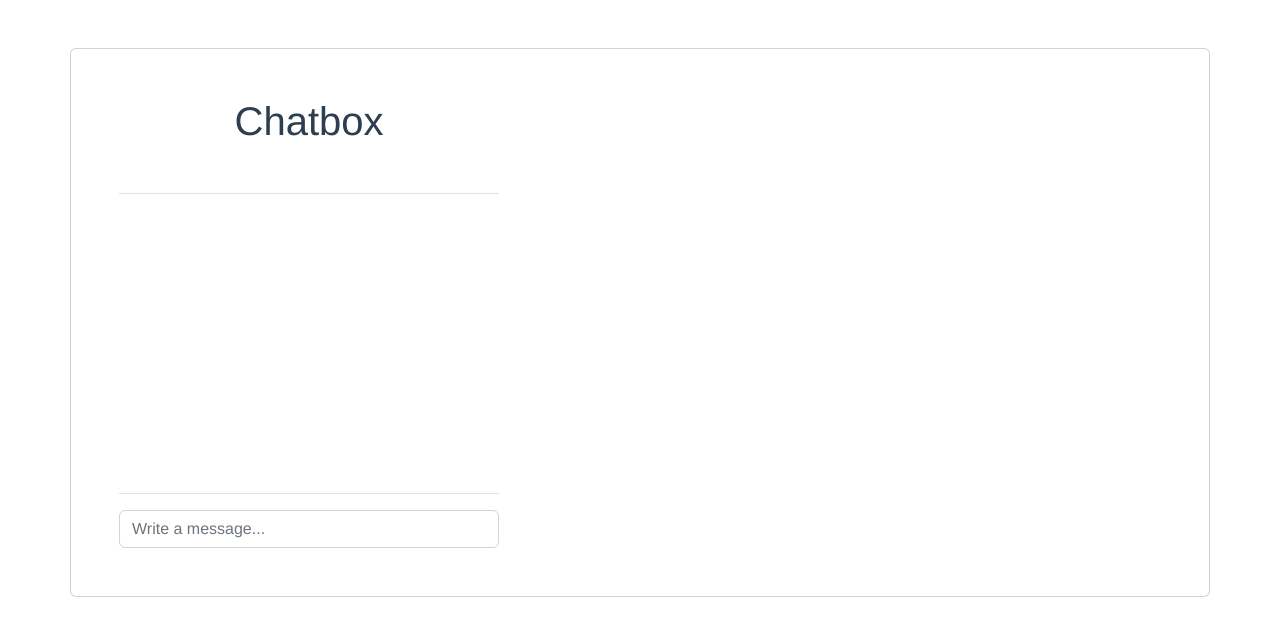
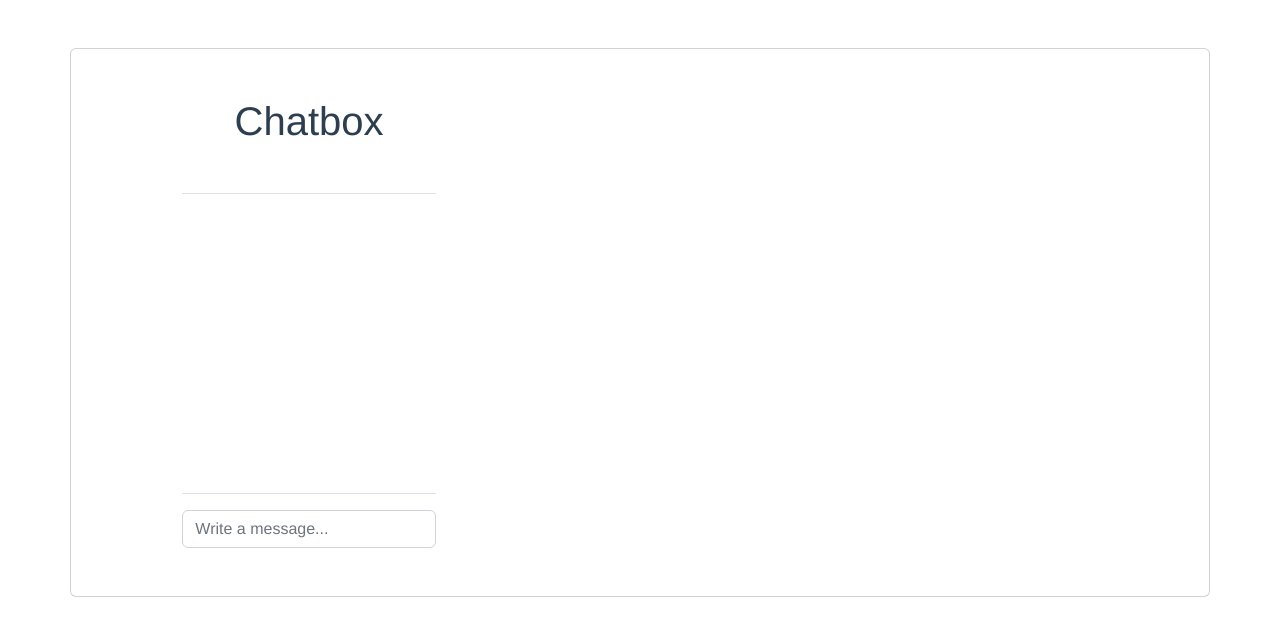
Before and after one commit to GozzAgu/Guest-code-generator, a Vue app: page /chat in a window 1280 px wide. Shown: the top 636 px of the page. Built offline with nearby package versions, Linux system fonts and the light colour scheme.

Commit message:
fix: fixed chatbox sizing

```diff
--- a/src/views/Chat.vue
+++ b/src/views/Chat.vue
@@ -2,10 +2,10 @@
     <div class="container card mt-5 p-5">
         <div class="d-flex flex-column align-items-stretch flex-shrink-0 bg-white" style="width: 380px;">
             <h1>Chatbox</h1>
-            <div class="d-flex align-items-center flex-shrink-0 p-3 link-dark text-decoration-none border-bottom">
+            <div class=" col-8 ms-auto me-auto d-flex align-items-center flex-shrink-0 p-3 link-dark text-decoration-none border-bottom">
                 <h1 class="fs-5 fw-semibold">{{ store.name }}</h1>
             </div>
-            <div class="list-group list-group-flush border-bottom scrollarea">
+            <div class="list-group list-group-flush border-bottom scrollarea col-8 ms-auto me-auto">
                 <div v-for="message in messages" :key="message" class="list-group-item list-group-item-action py-3 lh-sm" aria-current="true">
                     <div class="d-flex w-100 align-items-center justify-content-between">
                         <strong class="mb-1">{{ store.name }}</strong>
@@ -14,7 +14,7 @@
                     <div class="col-10 mb-1 small text-start">{{ message.text }}</div>
                 </div>
             </div>
-            <form @submit.prevent="sendMsg" class="mt-3">
+            <form @submit.prevent="sendMsg" class="mt-3 col-8 ms-auto me-auto">
                 <input v-model="message" class="form-control" placeholder="Write a message..."/>
             </form>
         </div>
--- a/src/views/HomePage.vue
+++ b/src/views/HomePage.vue
@@ -1,6 +1,6 @@
 <template>
     <div class="container">
-        <div class="row col-12 col-lg-6 ms-auto me-auto">
+        <div class="row col-12 col-lg-6 ms-auto me-auto mb-4">
             <div class="card p-2 mt-5 shadow">
                 <figure class="p-3 mb-0">
                     <blockquote class="blockquote">
```
